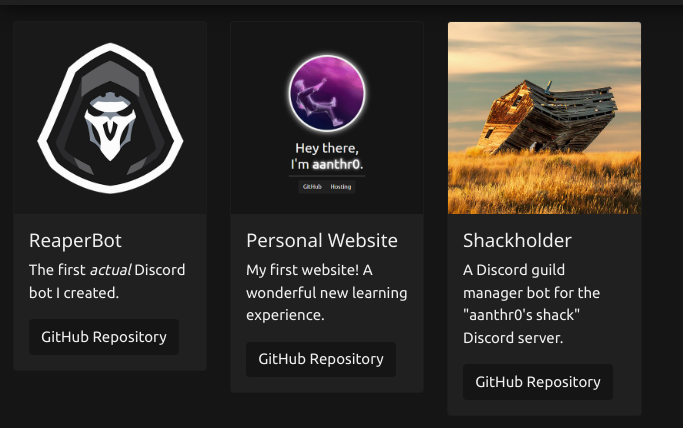
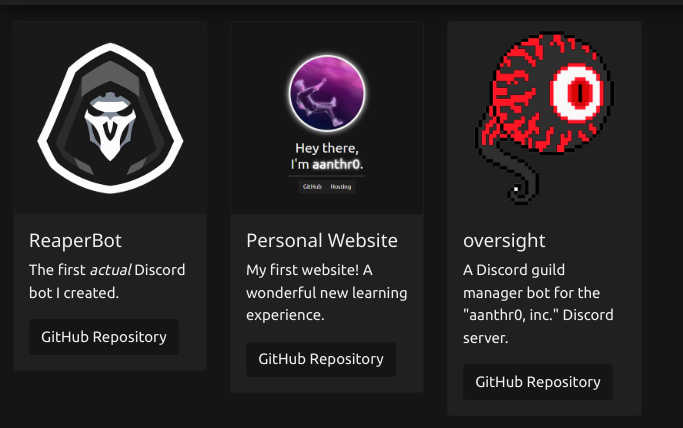
Before and after one commit to anthrxc/personal-website, a plain HTML site: page webroot/projects/index.html in a window 1280 px wide. Shown: the part 48-476 px from the top of the page, without its empty margins (0-683 px from the left). Drawn offline with nearby package versions, Linux system fonts and the light colour scheme.

Commit message:
Updated projects page to fit new project name

```diff
--- a/webroot/projects/index.html
+++ b/webroot/projects/index.html
@@ -77,15 +77,15 @@
 			</div>
 			<div class="col-sm-2">
 				<div class="card thumbcard">
-					<img src="/assets/shackholder.png" class="card-img-top">
+					<img src="/assets/oversight.png" class="card-img-top">
 					<div class="card-body">
 						<h5 class="card-title">
-							Shackholder
+							oversight
 						</h5>
 						<p class="card-text">
-							A Discord guild manager bot for the "aanthr0's shack" Discord server.
+							A Discord guild manager bot for the "aanthr0, inc." Discord server.
 						</p>
-						<a class="btn btn-primary color-dark-gray" href="https://github.com/aanthr0/shackholder">
+						<a class="btn btn-primary color-dark-gray" href="https://github.com/aanthr0/oversight">
 							GitHub Repository
 						</a>
 					</div>
```
Also changed, not shown: webroot/assets/oversight.png (added), webroot/assets/shackholder.png (deleted).
